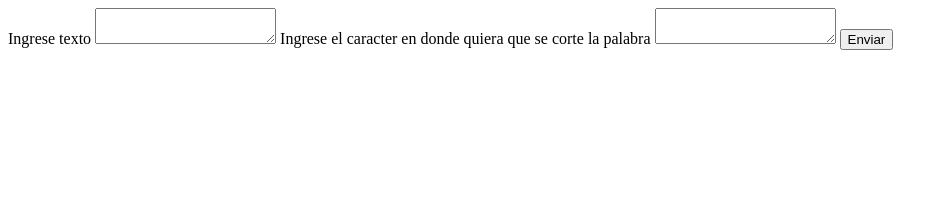
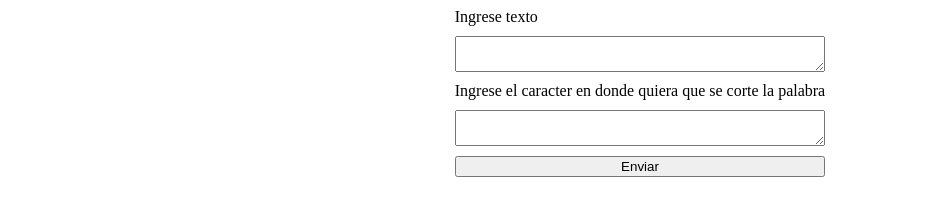
Before and after one commit to LautaroTresca/logica-de-programacion, a plain HTML site: page ejercicio-3/index.html in a window 1280 px wide. Shown: the whole page, without its empty margins (0-948 px from the left). Drawn offline with Linux system fonts and the light colour scheme.

Commit message:
ejercicio-3

```diff
--- a/ejercicio-3/index.html
+++ b/ejercicio-3/index.html
@@ -6,7 +6,7 @@
     <title>Document</title>
 </head>
 <body>
-    <main>
+    <main style="display: grid; place-content: center; gap: 10px;">
         <span>Ingrese texto</span>
         <textarea type="text" id="texto"></textarea>
         <span>Ingrese el caracter en donde quiera que se corte la palabra</span>
--- a/ejercicio-3/main.js
+++ b/ejercicio-3/main.js
@@ -1,4 +1,5 @@
 // 3) Programa una función que dada una String te devuelva un Array de textos separados por cierto caracter, pe. miFuncion('hola que tal', ' ') devolverá ['hola', 'que', 'tal'].
+
 const texto = document.getElementById("texto");
 const caracter = document.getElementById("caracter");
 const boton = document.getElementById("boton");
```
